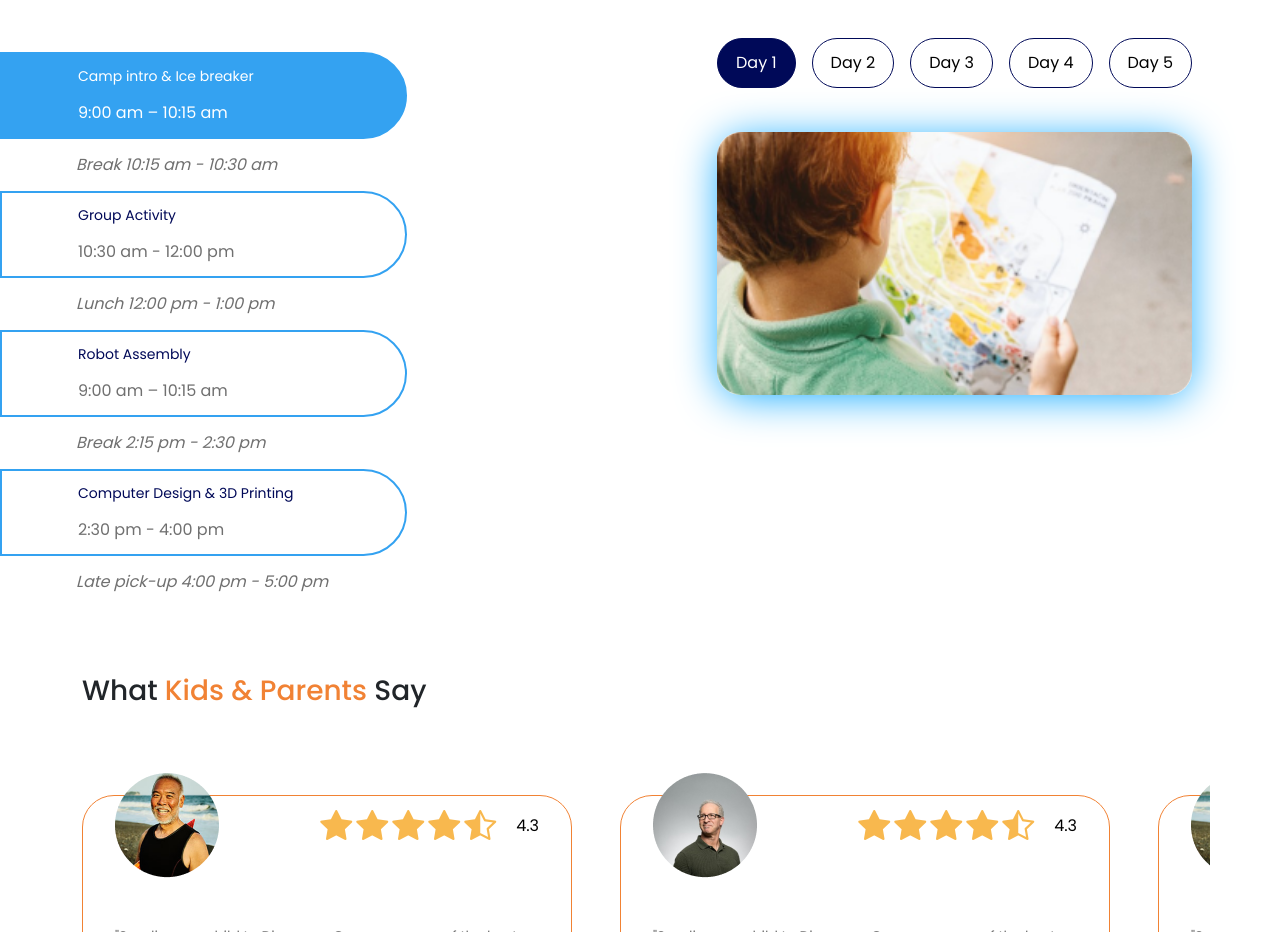
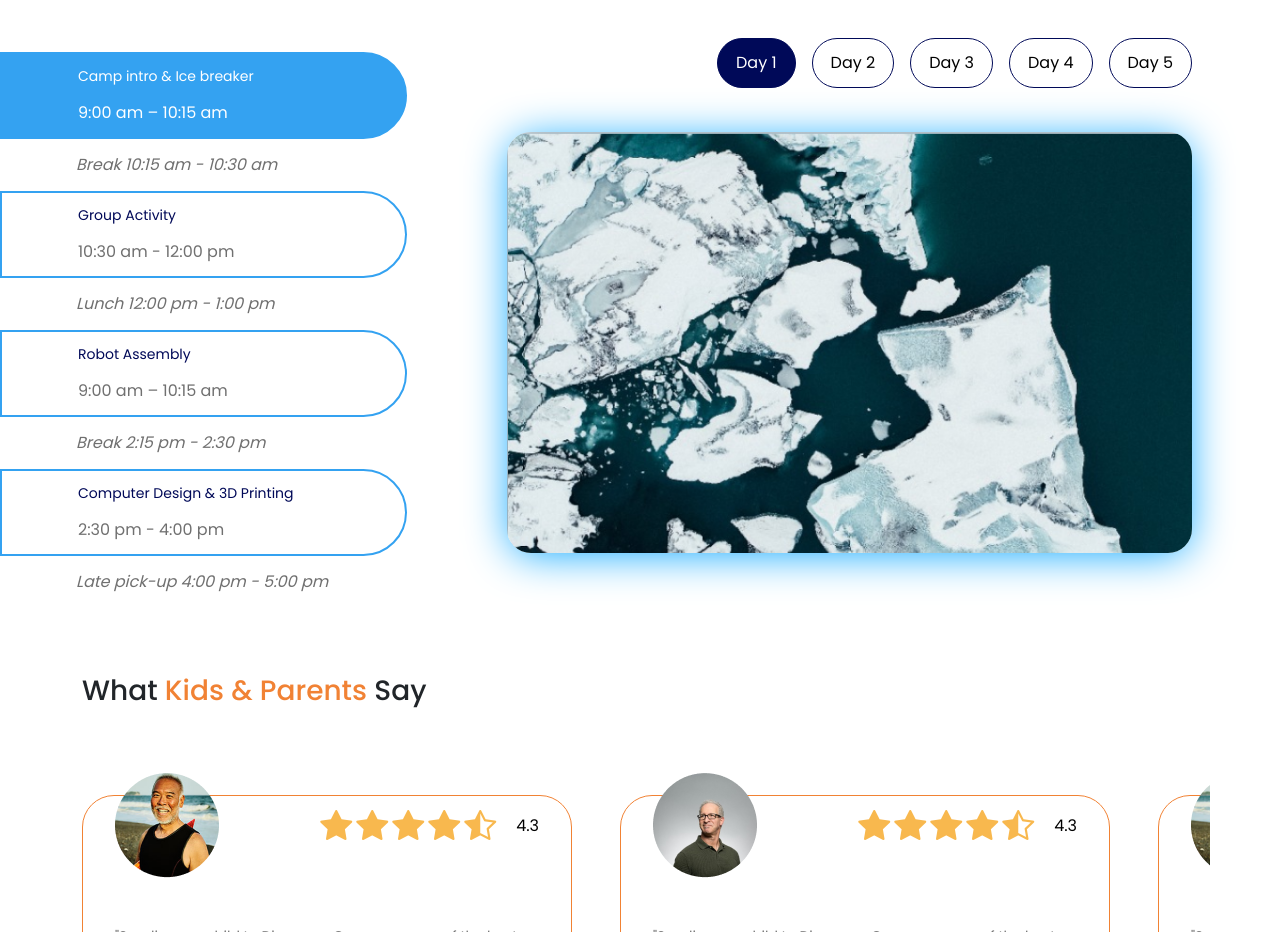
Before and after one commit to haquedot/ExceedCamp, a plain HTML site: page index.html in a window 1280 px wide. Shown: the part 2680-3612 px from the top of the page. Drawn offline with nearby package versions, Linux system fonts and the light colour scheme.

Commit message:
Update index.html

```diff
--- a/index.html
+++ b/index.html
@@ -602,7 +602,7 @@
                         </ul>
                     </div>
                     <div class="d-flex justify-content-end">
-                        <img class="d-none d-lg-block  w-100" src="images/CampIntro.png" alt="">
+                        <img class="d-none d-lg-block  w-100" src="images/ComputerDesign.png" alt="">
                     </div>
                 </div>
             </div>
```
